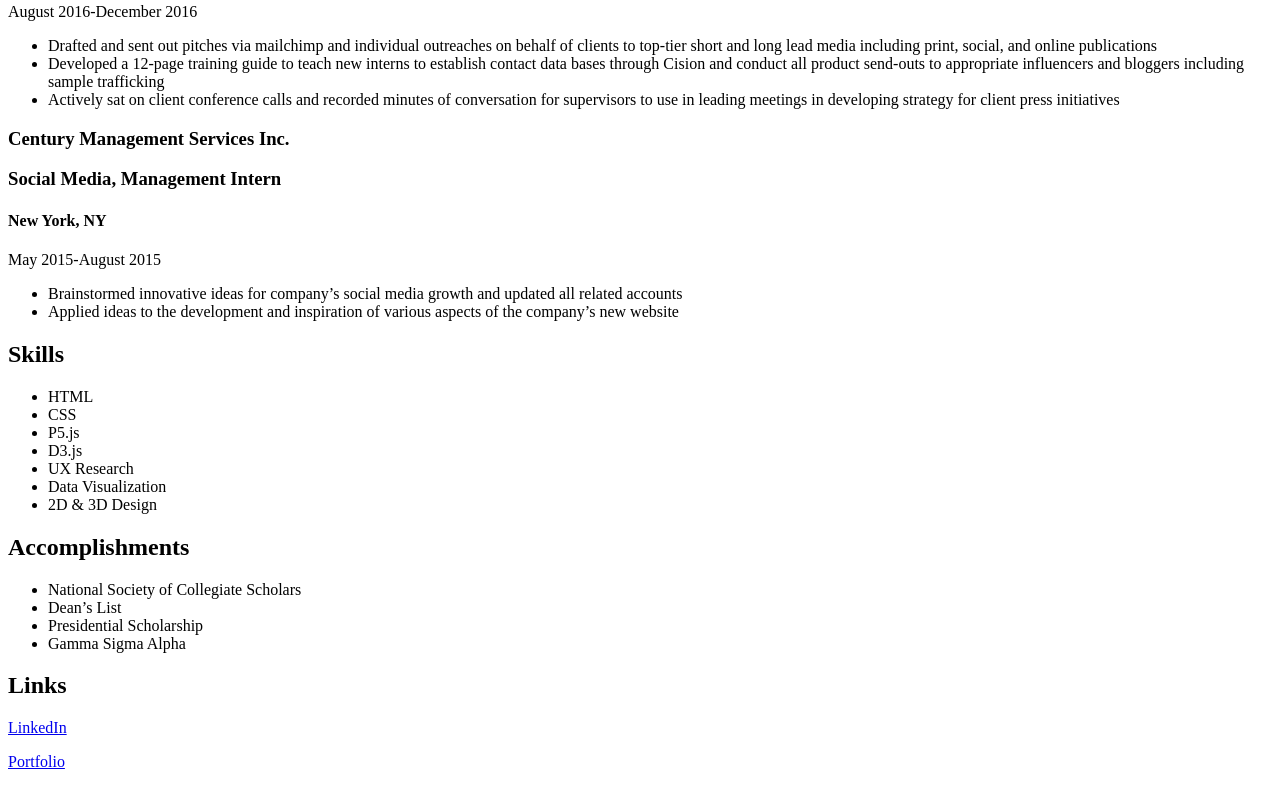
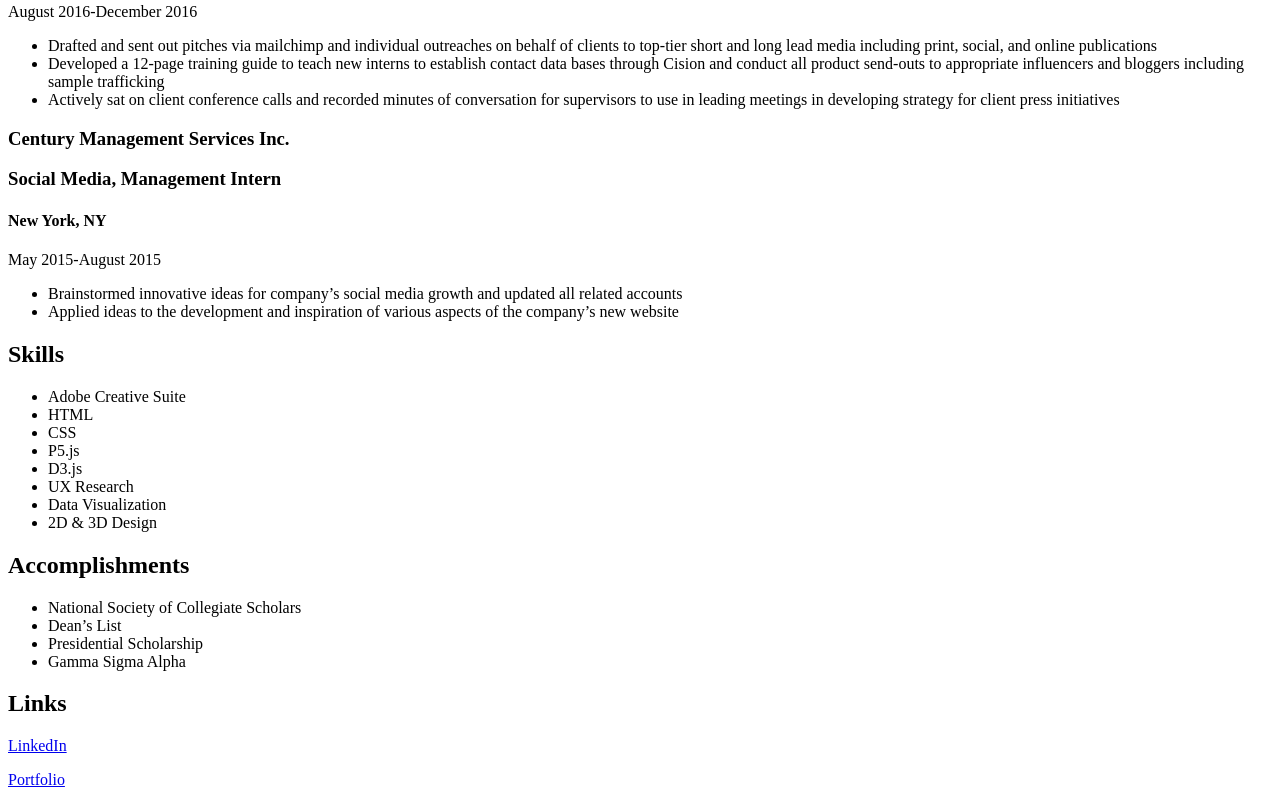
Before and after one commit to apbarry30/apbarry30-apbarry30.github.io-, a plain HTML site: page resume.html in a window 1280 px wide. Shown: the part 2060-2865 px from the top of the page. Drawn offline with Linux system fonts and the light colour scheme.

Commit message:
Update resume.html

```diff
--- a/resume.html
+++ b/resume.html
@@ -108,6 +108,7 @@
       <section>
         <h2>Skills</h2>
         <ul>
+         <li>Adobe Creative Suite
          <li>HTML</li>
          <li>CSS</li>
          <li>P5.js</li>
```
